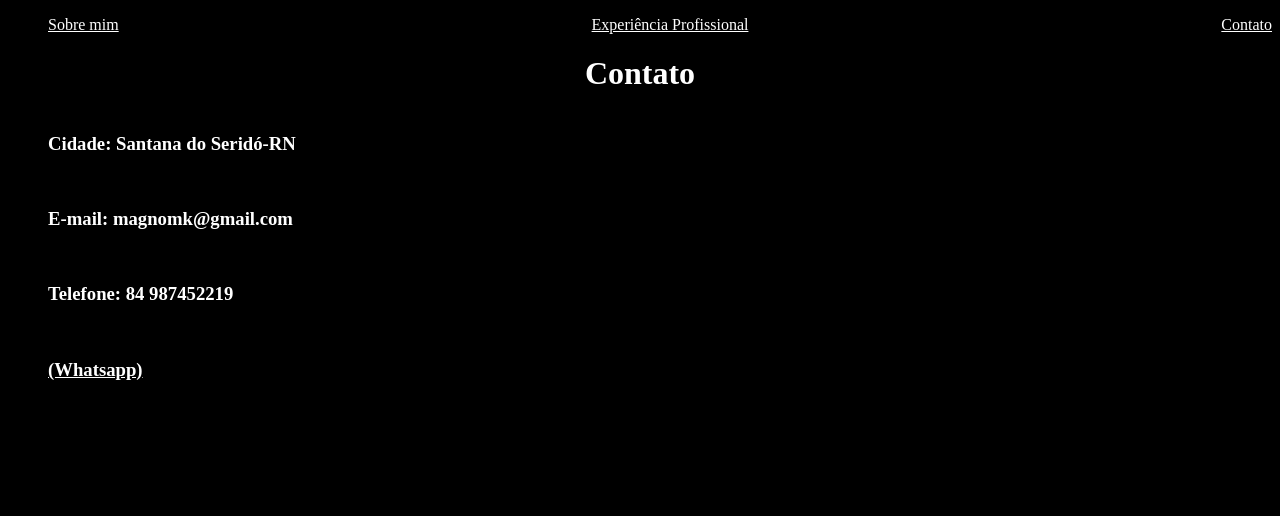
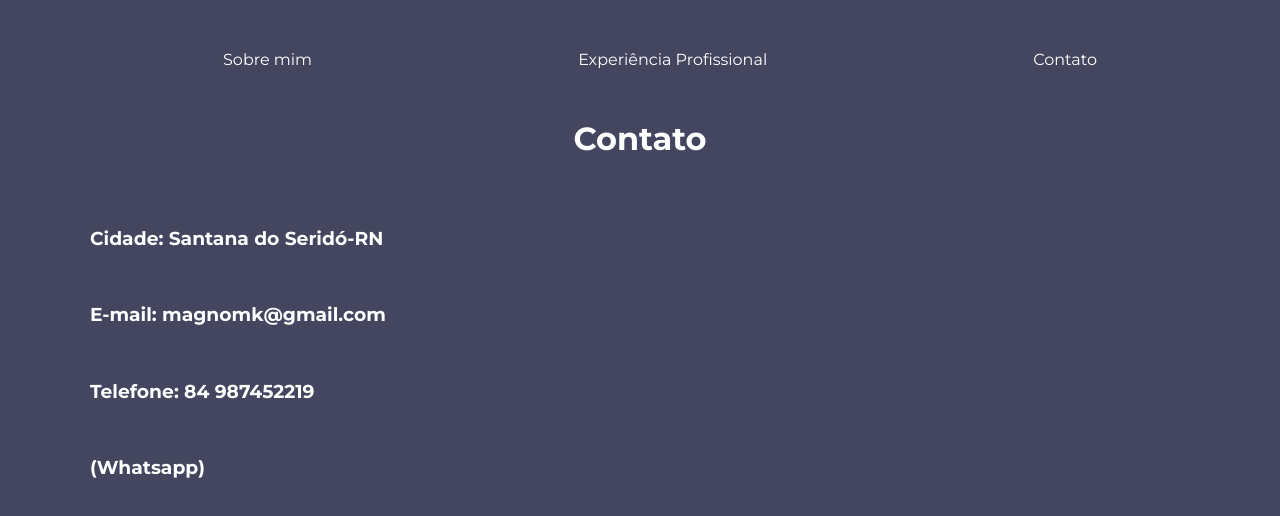
Before and after one commit to Magnomk/meuportif-lio, a plain HTML site: page contato.html in a window 1280 px wide. Drawn offline with Linux system fonts and the light colour scheme.

Commit message:
Add files via upload

```diff
--- a/contato.html
+++ b/contato.html
@@ -1,51 +1,82 @@
     <!DOCTYPE html>
     <html lang="pt-br">
     <head>
+        <meta charset="UTF-8">
+        <meta name="viewport" content="width=device-width, initial-scale=1.0">
+        <title>Document</title>
+
 
         <style>
+
+
+                @import url('https://fonts.googleapis.com/css2?family=Montserrat:ital,wght@0,100..900;1,100..900&display=swap');
+
                 body{
-                        background-color: black;
+                        background-color: #43465e;
+                        font-family: "Montserrat", sans-serif;
+                        margin: 50px;
+                        align-items: center;
+
+
+
                 }
+                nav ul {
+                display: flex;
+                list-style-type: none;
+                justify-content: space-around;
+
+
+        }
+
 
                 h1{
                     text-align: center;
                     color: white;
+                    text-decoration: none;
+                    margin: 50px;
                 }
 
                 h3{
                     text-align: justify;
                     color: white;
+                    text-decoration: none;
                 }
 
                 ul{
                     display: flex;
                     justify-content: space-between;
                     list-style-type: none;
+                    color: white;
+                    text-decoration: none;
+
+                }
+
+                a {
+                    color: white;
+                    text-decoration: none;
+                    width: 10px;
                     align-items: center;
 
                }
 
                nav a:hover{
-                color: white;
-                text-decoration: none;
+                color: bisque;
+
             }
 
-                 a{
-                color: white;
+            form{
+                text-align: center;
             }
 
 
+        </style>
 
 
-
-
-        </style>
-        <meta charset="UTF-8">
-        <meta name="viewport" content="width=device-width, initial-scale=1.0">
-        <title>Document</title>
 </head>
 
     <body>
+
+
 
         <nav>
                 <ul>
@@ -91,6 +122,8 @@
 </li>
 </ul>
 
+
+
     <footer>
 
         <ul>
@@ -100,6 +133,7 @@
                         <h3>(Whatsapp)</h3>
                 </a>
 
+
     </footer>
 
     </body>
--- a/index.css
+++ b/index.css
@@ -1,7 +1,11 @@
+@import url('https://fonts.googleapis.com/css2?family=Montserrat:ital,wght@0,100..900;1,100..900&display=swap');
+
+
 body{
     color: white;
-    background-color: black;
-    font-family: Arial, Helvetica, sans-serif;
+    background-color: #43465e;
+    font-family: "Montserrat", sans-serif;
+
 }
 
 ul{
@@ -15,6 +19,7 @@ ul{
 a{
     color: white;
     text-decoration: none;
+
 
 }
 
@@ -50,12 +55,32 @@ footer a{
 }
 
 .container{
-    padding: 0px 15px;
+    padding: 0px 35px;
 }
 
 nav a:hover{
     color: bisque;
+
 }
     section p{
         text-align: justify;
     }
+
+    nav ul{
+        display: flex;
+        margin: 50px;
+
+    }
+
+
+    nav.active ul{
+        max-height: 300px;
+
+    }
+
+    nav ul li a.active {
+        font-weight: bold;
+
+        margin: 0;
+
+    }
```
Also changed, not shown: experienciaProfissional.html (+22 -10 lines), index.html (+1 -0 lines). Lines whose indentation alone changed are shown as unchanged.
